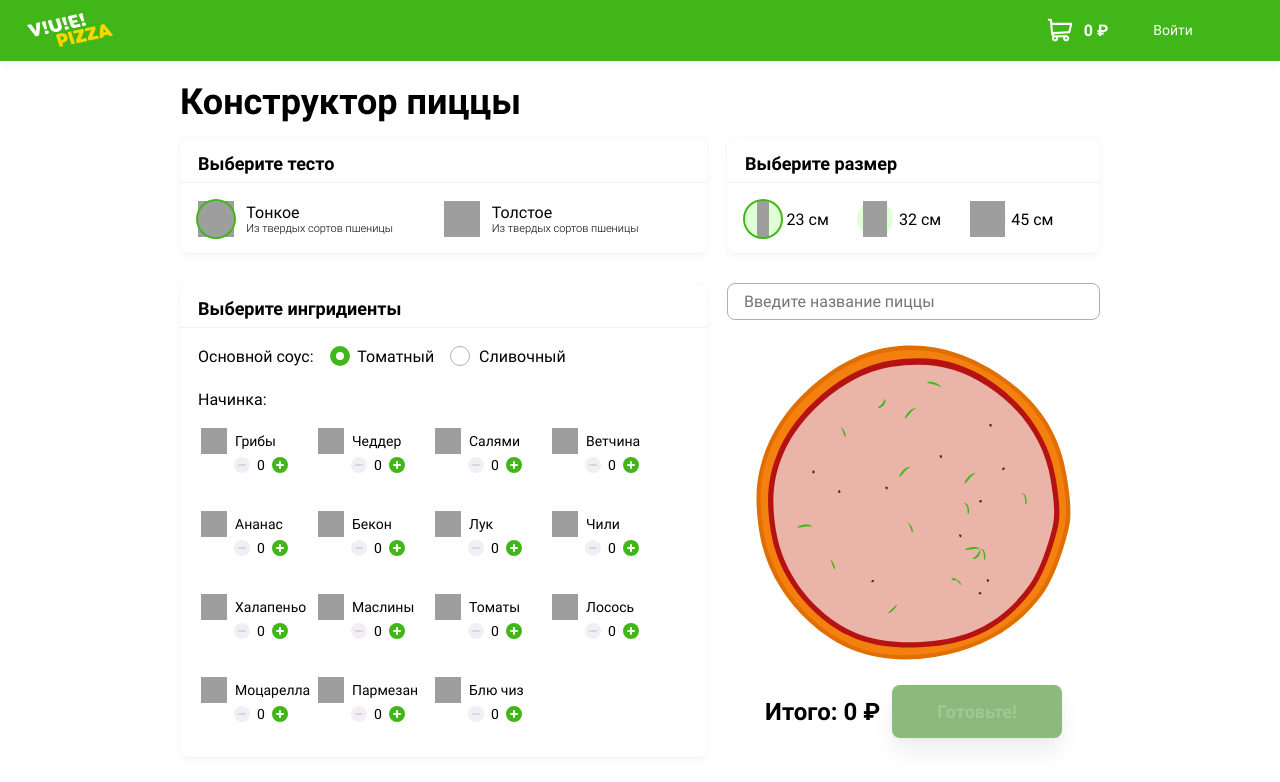
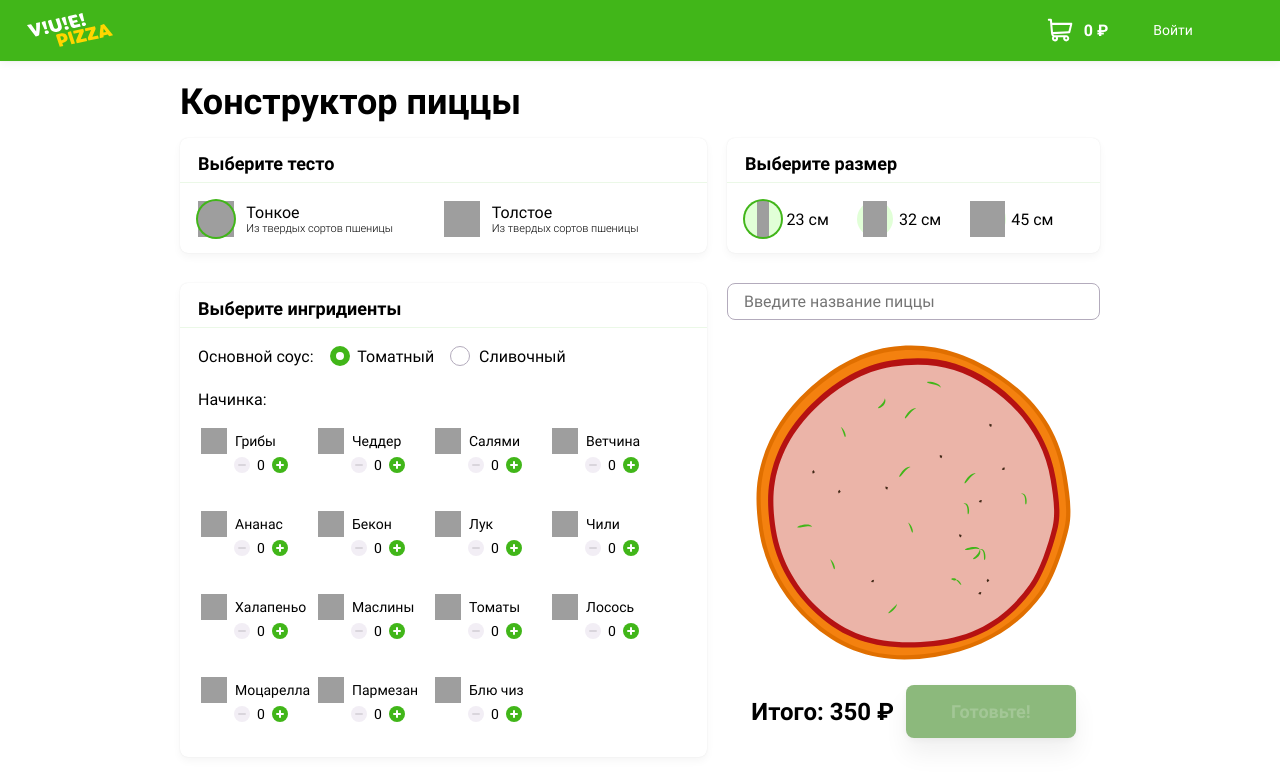
Before and after one commit to htmlacademy-vue/288739-pizza-1, a Vue app in the folder src/frontend/: page / in a window 1280 px wide. Shown: the top 782 px of the page. Built offline with nearby package versions, Linux system fonts and the light colour scheme; grey boxes are pictures that could not be loaded.

Commit message:
Реализован подсчет суммы заказа

```diff
--- a/src/frontend/src/modules/builder/components/BuilderPizzaView.vue
+++ b/src/frontend/src/modules/builder/components/BuilderPizzaView.vue
@@ -13,7 +13,7 @@
       <div :class="pizzaFoundationClass" class="pizza">
         <div class="pizza__wrapper">
           <div
-            v-for="ingredient in ingredients"
+            v-for="ingredient in order.ingredients"
             :key="ingredient.name"
             :class="getIngredientClass(ingredient)"
             class="pizza__filling"
@@ -23,7 +23,7 @@
     </div>
 
     <div class="content__result">
-      <BuilderPriceCounter />
+      <BuilderPriceCounter :price="pizzaPrice" />
 
       <button type="button" class="button button--disabled" disabled>
         Готовьте!
@@ -41,18 +41,8 @@ export default {
   components: { BuilderPriceCounter },
 
   props: {
-    dough: {
+    order: {
       type: Object,
-      required: true,
-    },
-
-    sauce: {
-      type: Object,
-      required: true,
-    },
-
-    ingredients: {
-      type: Array,
       required: true,
     },
   },
@@ -81,21 +71,40 @@ export default {
 
   computed: {
     pizzaFoundationClass() {
-      if (this.dough.name === "Тонкое" && this.sauce.name === "Томатный") {
+      if (
+        this.order.dough.name === "Тонкое" &&
+        this.order.sauce.name === "Томатный"
+      ) {
         return "pizza--foundation--small-tomato";
       } else if (
-        this.dough.name === "Тонкое" &&
-        this.sauce.name === "Сливочный"
+        this.order.dough.name === "Тонкое" &&
+        this.order.sauce.name === "Сливочный"
       ) {
         return "pizza--foundation--small-creamy";
       } else if (
-        this.dough.name === "Толстое" &&
-        this.sauce.name === "Томатный"
+        this.order.dough.name === "Толстое" &&
+        this.order.sauce.name === "Томатный"
       ) {
         return "pizza--foundation--big-tomato";
       } else {
         return "pizza--foundation--big-creamy";
       }
+    },
+
+    ingredientsTotalPrice() {
+      return this.order.ingredients.reduce(
+        (acc, ingredient) => acc + ingredient.price * ingredient.count,
+        0
+      );
+    },
+
+    pizzaPrice() {
+      return (
+        (this.order.dough.price +
+          this.order.sauce.price +
+          this.ingredientsTotalPrice) *
+        this.order.size.multiplier
+      );
     },
   },
 
--- a/src/frontend/src/modules/builder/components/BuilderPriceCounter.vue
+++ b/src/frontend/src/modules/builder/components/BuilderPriceCounter.vue
@@ -1,10 +1,17 @@
 <template>
-  <p>Итого: 0 ₽</p>
+  <p>Итого: {{ this.price }} ₽</p>
 </template>
 
 <script>
 export default {
   name: "BuilderPriceCounter",
+
+  props: {
+    price: {
+      type: Number,
+      default: 0,
+    },
+  },
 };
 </script>
 
--- a/src/frontend/src/views/IndexHome.vue
+++ b/src/frontend/src/views/IndexHome.vue
@@ -24,18 +24,13 @@
           @change-ingredient-count="onIngredientCountChange"
         />
 
-        <BuilderPizzaView
-          :dough="order.dough"
-          :sauce="order.sauce"
-          :ingredients="order.ingredients"
-        />
+        <BuilderPizzaView :order="order" />
       </div>
     </form>
   </main>
 </template>
 
 <script>
-import Vue from "vue";
 import BuilderDoughSelector from "@/modules/builder/components/BuilderDoughSelector";
 import BuilderSizeSelector from "@/modules/builder/components/BuilderSizeSelector";
 import BuilderIngredientsSelector from "@/modules/builder/components/BuilderIngredientsSelector";
@@ -87,18 +82,26 @@ export default {
         (it) => it.name === ingredient.name
       );
 
+      const ingredientObject = {
+        name: ingredient.name,
+        price: ingredient.price,
+        count: count,
+      };
+
       if (ingredientItemIndex === -1 && count > 0) {
-        Vue.set(this.order.ingredients, this.order.ingredients.length, {
-          name: ingredient.name,
-          count: count,
-        });
+        this.$set(
+          this.order.ingredients,
+          this.order.ingredients.length,
+          ingredientObject
+        );
       } else if (ingredientItemIndex !== -1 && count === 0) {
-        Vue.delete(this.order.ingredients, ingredientItemIndex);
+        this.$delete(this.order.ingredients, ingredientItemIndex);
       } else if (ingredientItemIndex !== -1 && count > 0) {
-        Vue.set(this.order.ingredients, ingredientItemIndex, {
-          name: ingredient.name,
-          count: count,
-        });
+        this.$set(
+          this.order.ingredients,
+          ingredientItemIndex,
+          ingredientObject
+        );
       }
     },
   },
```
